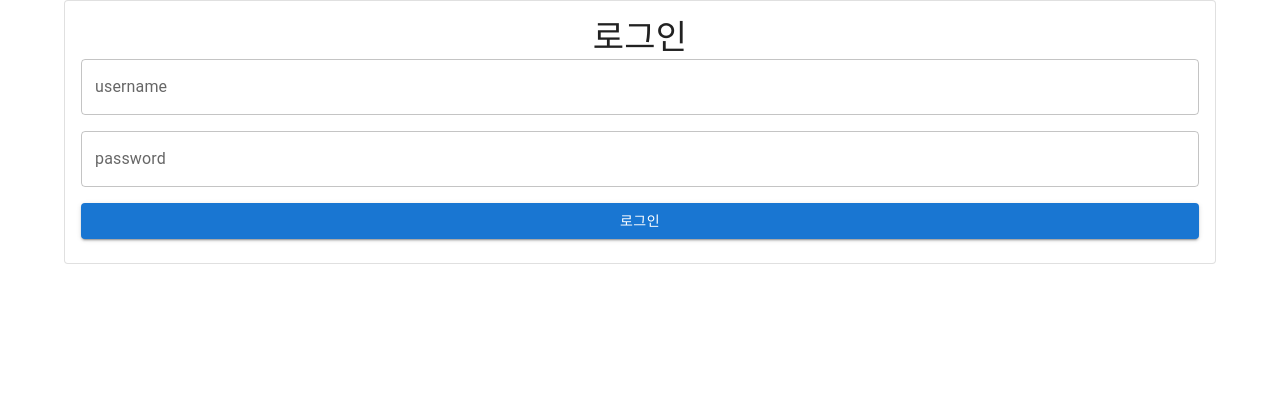
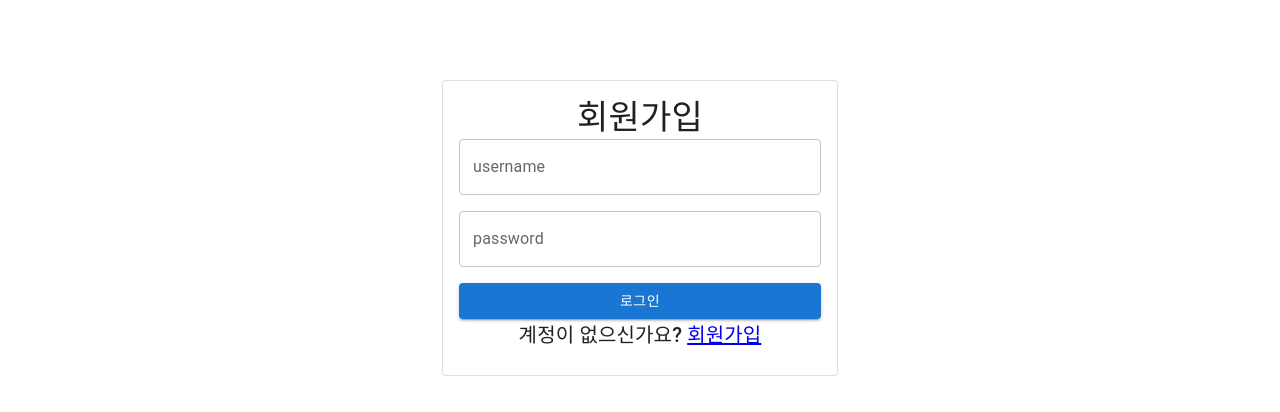
Before and after one commit to hz-uiw/korit_7_react-security, a React (Create React App) app: page /signin in a window 1280 px wide. Shown: the top 412 px of the page. Built offline with nearby package versions, Linux system fonts and the light colour scheme; no server answers.

Commit message:
sign up 완료, sign in 작업 중

```diff
--- a/src/App.js
+++ b/src/App.js
@@ -1,4 +1,3 @@
-import axios from "axios";
 import { useQuery } from "react-query";
 import { healthCheckApi } from "./api/apis/healthCheckApi";
 import { api } from "./api/config/axiosConfig";
--- a/src/pages/SigninPage/SigninPage.jsx
+++ b/src/pages/SigninPage/SigninPage.jsx
@@ -1,7 +1,10 @@
-import { Box, Button, Card, CardContent, TextField, Typography } from '@mui/material';
+import { Box, Button, Card, CardContent, Container, TextField, Typography } from '@mui/material';
 import React, { useState } from 'react';
+import { Link, useNavigate } from 'react-router-dom';
+import { api } from '../../api/config/axiosConfig';
 
 function SigninPage(props) {
+    const navigate = useNavigate();
     const [signinInput, setSigninInput] = useState({
         username: "",
         password: "",
@@ -14,23 +17,77 @@ function SigninPage(props) {
         });
     }
 
-    const handleSigninButtonOnClick = () => {
-        console.log(signinInput);
+    const [errors, setErrors] = useState({
+        username: "",
+        passowrd: "",
+    });
+
+    const handleInputOnBlur = (e) => {
+        const {name, value} = e.target;
+        let message = "";
+        if(name === "username" && value === "") {
+            message = "올바른 사용자 이름을 입력하세요."
+        }
+        if (name === "password" && value === "") {
+            message = "올바른 비밀번호를 입력하세요."
+        }
+        setErrors({
+            ...errors,
+            [name]: message,
+        });
+    }
+
+    const handleSigninButtonOnClick = async () => {
+        if(Object.entries(errors).filter(entry => !entry[1]) > 0) {
+            return;
+        }
+        console.log(signinInput)
+        try {
+            const response = await api.post("/api/auth/signin", signinInput);
+            const accessToken = response.data?.accessToken;
+            localStorage.setItem("AccessToken", accessToken);
+            alert("로그인 되었습니다.");
+            navigate("/");
+        } catch(error) {
+            setErrors({
+                username: "",
+                password: error.response.data.data,
+            });
+        }
     }
 
     return (
-        <div>
+        <Box mt={10}>
+            <Container maxWidth={"xs"}>
                 <Card variant='outlined'>
                     <CardContent>
-                    <Typography variant='h4' textAlign={'center'} className='mb-4 text-center'>로그인</Typography>
+                        <Typography variant='h4' textAlign={'center'} className='mb-4 text-center'>회원가입</Typography>
                         <Box display={"flex"} flexDirection={"column"} gap={2}>
-                        <TextField type='text' label="username" name="username" onChange={handleSigninInputOnChange} value={signinInput.username}/>
-                        <TextField type='password' label="password" name="password" onChange={handleSigninInputOnChange} value={signinInput.password}/>
-                        <Button variant='contained' onClick={handleSigninButtonOnClick}>로그인</Button>
+                            <TextField type='text' label="username" name="username"
+                                onChange={handleSigninInputOnChange} value={signinInput.username}
+                                error={!!errors.username}
+                                helperText={errors.username}
+                                onBlur={handleInputOnBlur}
+                                />
+
+                            <TextField type='password' label="password" name="password"
+                                onChange={handleSigninInputOnChange} value={signinInput.password}
+                                error={!!errors.username}
+                                helperText={errors.username}
+                                onBlur={handleInputOnBlur}
+                                />
+
+                            <Button variant='contained' onClick={handleSigninButtonOnClick}>
+                                로그인
+                            </Button>
                         </Box>
+                        <Typography variant='h6' textAlign={'center'}>
+                            계정이 없으신가요? <Link to={"/signup"}>회원가입</Link>
+                        </Typography>
                     </CardContent>
                 </Card>
-        </div>
+            </Container>
+        </Box>
     );
 }
 
--- a/src/pages/SignupPage/SignupPage.jsx
+++ b/src/pages/SignupPage/SignupPage.jsx
@@ -1,9 +1,19 @@
 import { Box, Button, Card, CardContent, Container, TextField, Typography } from '@mui/material';
 import React, { useState } from 'react';
-import { Link } from 'react-router-dom';
+import { Link, useNavigate } from 'react-router-dom';
 import { api } from '../../api/config/axiosConfig';
 
+/*
+    로그인 요구사항
+    각 필드가 공백인지만 체크(공백이면 아래 오류 메시지로)
+    로그인 버튼 클릭시 /api/auth/signin 요청
+    -> 응답 받은 accessToken을 localStorage의 AccessToken이라는 키값으로 저장.
+    Index페이지로 이동
+    계정이 없으신가요? 회원가입 구현
+*/
 function SignupPage(props) {
+    const navigate = useNavigate();
+
     const [signupInput, setSignupInput] = useState({
         username: "",
         password: "",
@@ -25,31 +35,71 @@ function SignupPage(props) {
         email: "",
     });
 
+    const handleInputOnBlur = (e) => {
+        const {name, value} = e.target;
+        let message = "";
+        if(name === "username" && !(/^[a-zA-Z0-9_]{5,20}$/.test(value))) {
+            message = "올바른 사용자 이름을 입력하세요.";
+        }
+        if(name === "password" && !(/^(?=.*[A-Za-z])(?=.*\d)(?=.*[!@#$%^&*])[A-Za-z\d!@#$%^&*]{8,20}$/.test(value))) {
+            message = "영어 대소문자, 숫자, 특수문자를 하나 이상 포함하여 8~20자리로 작성하세요";
+        }
+        if(name === "name" && !(/^[가-힣a-zA-Z]{2,30}$/.test(value))) {
+            message = "두 글자 이상 입력하세요요.";
+        }
+        if(name === "email" && !(/^[a-zA-Z0-9._%+-]+@[a-zA-Z0-9.-]+\.[a-zA-Z]{2,}$/.test(value))) {
+            message = "올바른 이메일을 입력하세요.";
+        }
+        setErrors({
+            ...errors,
+            [name]: message,
+        });
+    }
+
     const handleSignupButtonOnClick = async () => {
+        if(Object.entries(errors).filter(entry => !entry[1]) > 0) {
+            return;
+        }
         try {
-            const response = await api.post("/api/auth/signup", signupInput);
-            console.log(response.data);
+            await api.post("/api/auth/signup", signupInput);
+            alert("회원가입 완료");
+            navigate("/signin");
         } catch(error) {
-            console.error(error.response.data.data);
-            let newError = {};
-            const responseErrors = error.response.data.data;
-            for(let e of responseErrors) {
-                const errorEntry = Object.entries(e)[0]
-                newError = {
-                    ...newError,
-                    [errorEntry[0]]: errorEntry[1],
-                };
-            }
             setErrors({
-                username: "",
+                username: error.response.data.data.username,
                 password: "",
                 name: "",
                 email: "",
-                ...newError
             });
         }
+    }
 
-    }
+
+    // const handleSignupButtonOnClick = async () => {
+    //     try {
+    //         const response = await api.post("/api/auth/signup", signupInput);
+    //         console.log(response.data);
+    //     } catch(error) {
+    //         console.error(error.response.data.data);
+    //         let newError = {};
+    //         const responseErrors = error.response.data.data;
+    //         for(let e of responseErrors) {
+    //             const errorEntry = Object.entries(e)[0]
+    //             newError = {
+    //                 ...newError,
+    //                 [errorEntry[0]]: errorEntry[1],
+    //             };
+    //         }
+    //         setErrors({
+    //             username: "",
+    //             password: "",
+    //             name: "",
+    //             email: "",
+    //             ...newError
+    //         });
+    //     }
+    // }
+
 
     return (
         <Box mt={10}>
@@ -61,29 +111,33 @@ function SignupPage(props) {
                             <TextField type='text' label="username" name="username"
                                 onChange={handleSignupInputOnChange} value={signupInput.username}
                                 error={!!errors.username}
-                                helperText={errors.username}/>
+                                helperText={errors.username}
+                                onBlur={handleInputOnBlur}/>
 
                             <TextField type='password' label="password" name="password"
                                 onChange={handleSignupInputOnChange} value={signupInput.password}
                                 error={!!errors.password}
-                                helperText={errors.password}/>
+                                helperText={errors.password}
+                                onBlur={handleInputOnBlur}/>
 
                             <TextField type='text' label="name" name="name"
                                 onChange={handleSignupInputOnChange} value={signupInput.name}
                                 error={!!errors.name}
-                                helperText={errors.name}/>
+                                helperText={errors.name}
+                                onBlur={handleInputOnBlur}/>
 
                             <TextField type='email' label="email" name="email"
                                 onChange={handleSignupInputOnChange} value={signupInput.email}
                                 error={!!errors.email}
-                                helperText={errors.email}/>
+                                helperText={errors.email}
+                                onBlur={handleInputOnBlur}/>
 
                             <Button variant='contained' onClick={handleSignupButtonOnClick}>
                                 가입하기
                             </Button>
                         </Box>
                         <Typography variant='h6' textAlign={'center'}>
-                            이미 계정이 있나요? <Link>로그인</Link>
+                            이미 계정이 있나요? <Link to={"/signin"}>로그인</Link>
                         </Typography>
                     </CardContent>
                 </Card>
```
Lines whose indentation alone changed are shown as unchanged.
